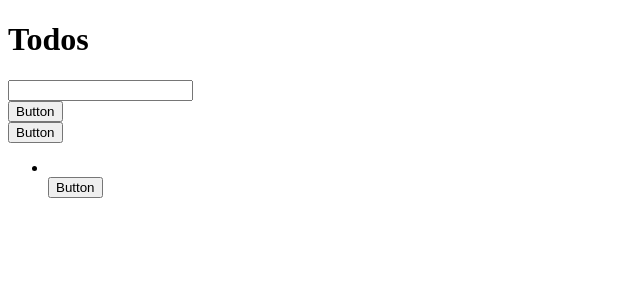
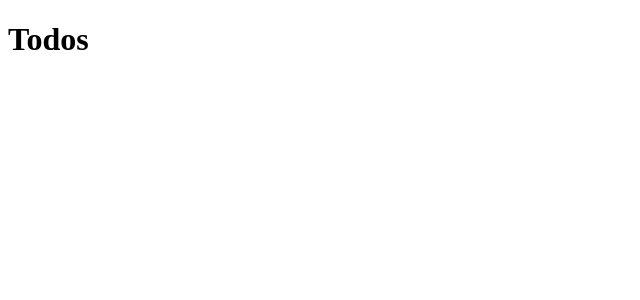
Before and after one commit to Norlandia/todoApp, a React (Create React App) app in the folder todo-app/: page / in a window 1280 px wide. Shown: the top 300 px of the page, without its empty margins (0-640 px from the left). Built offline with nearby package versions, Linux system fonts and the light colour scheme.

Commit message:
remove all components

```diff
--- a/todo-app/src/components/Button.js
+++ /dev/null
@@ -1,11 +0,0 @@
-import React from 'react';
-
-const Button = () => {
-  return (
-    <div>
-      <button type="submit">Button</button>
-    </div>
-  );
-}
-
-export default Button;
--- a/todo-app/src/components/InputField.js
+++ /dev/null
@@ -1,31 +0,0 @@
-import React, { Component } from 'react';
-import Button from './Button';
-
-class InputField extends Component {
-  state = {
-    text: '',
-  };
-
-  handleChange = (e) => {
-
-    this.setState({
-      text: e.target.value,
-    });
-    // console.log(this.state.text);
-  };
-
-  handleClick = () => {
-
-  }
-
-  render() {
-    return (
-      <div>
-        <input onChange={this.handleChange} />
-        <Button onClick={this.handleClick}/>
-      </div>
-    );
-  }
-}
-
-export default InputField;
--- a/todo-app/src/components/Todo.js
+++ /dev/null
@@ -1,11 +0,0 @@
-import React from 'react';
-
-const Todo = () => {
-  return (
-    <div>
-      <li></li>
-    </div>
-  );
-}
-
-export default Todo;
--- a/todo-app/src/components/TodoList.js
+++ /dev/null
@@ -1,30 +0,0 @@
-import React, { Component } from 'react';
-import Todo from './Todo';
-import Button from './Button';
-
-class TodoList extends Component {
-  state = {
-    todos: [
-      {
-        name: 'Cook',
-        isDone: false,
-      },
-      {
-        name: 'Run',
-        isDone: true,
-      }
-    ],
-  };
-  render() {
-    return (
-      <div>
-        <ul>
-          <Todo />
-          <Button />
-        </ul>
-      </div>
-    );
-  }
-}
-
-export default TodoList;
--- a/todo-app/src/containers/App.js
+++ b/todo-app/src/containers/App.js
@@ -1,7 +1,4 @@
 import React, { Component } from 'react';
-import InputField from '../components/InputField';
-import Button from '../components/Button';
-import TodoList from '../components/TodoList';
 
 class App extends Component {
   state = {
@@ -11,9 +8,6 @@ class App extends Component {
     return (
       <div>
         <h1>Todos</h1>
-        <InputField />
-        <Button />
-        <TodoList />
       </div>
     );
   }
```
